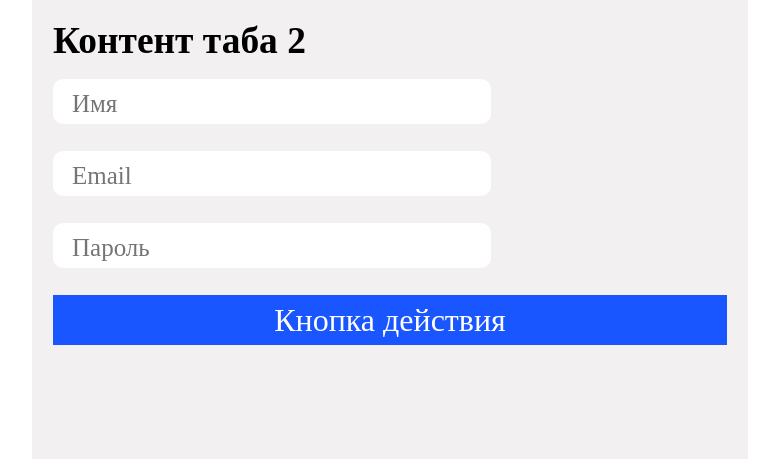
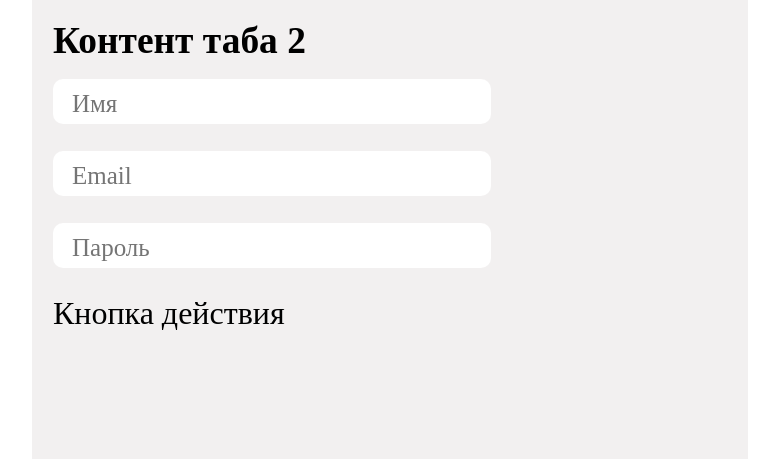
Before and after one commit to Artemgluhih/webmotor, a PHP site: page / in a window 1280 px wide, after a click that opens the changed part. Shown: the part 411-870 px from the top of the page, without its empty margins (250-1029 px from the left). Run offline with PHP 8.4, Linux system fonts and the light colour scheme.

Commit message:
Update index.php

```diff
--- a/index.php
+++ b/index.php
@@ -54,7 +54,7 @@
               <input type="name" name="firstname" placeholder="Имя" class="inputform">
               <input type="email" name="email" placeholder="Email" class="inputform">
               <input type="password" name="password" placeholder="Пароль" class="inputform">
-              <button type="submit" class="btn_info1">Кнопка действия</button>
+              <button type="submit" class="btn_form">Кнопка действия</button>
             </form>
 
           </div>
```
